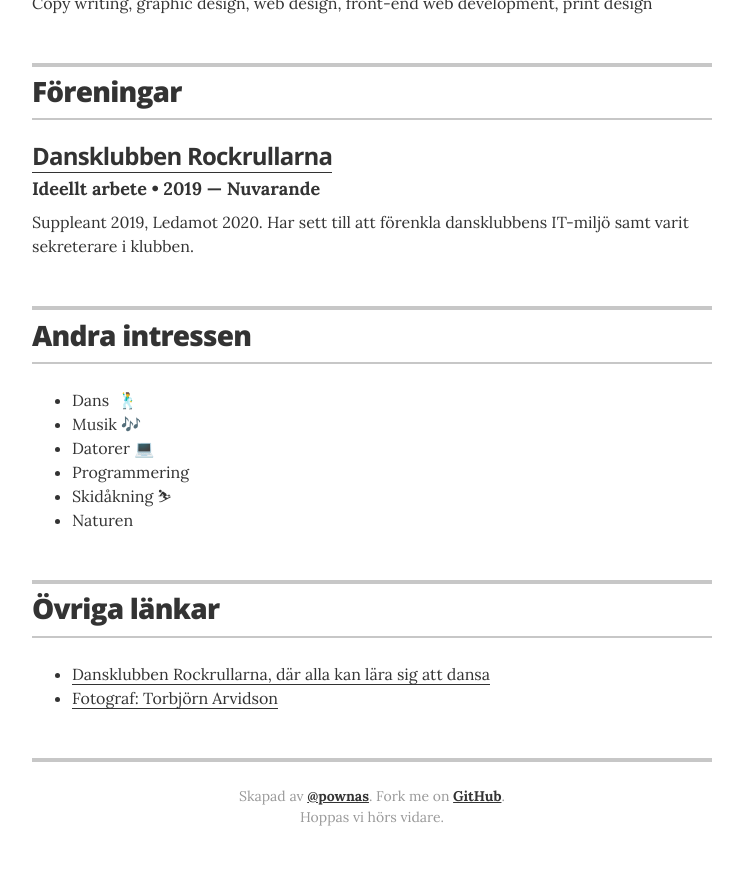
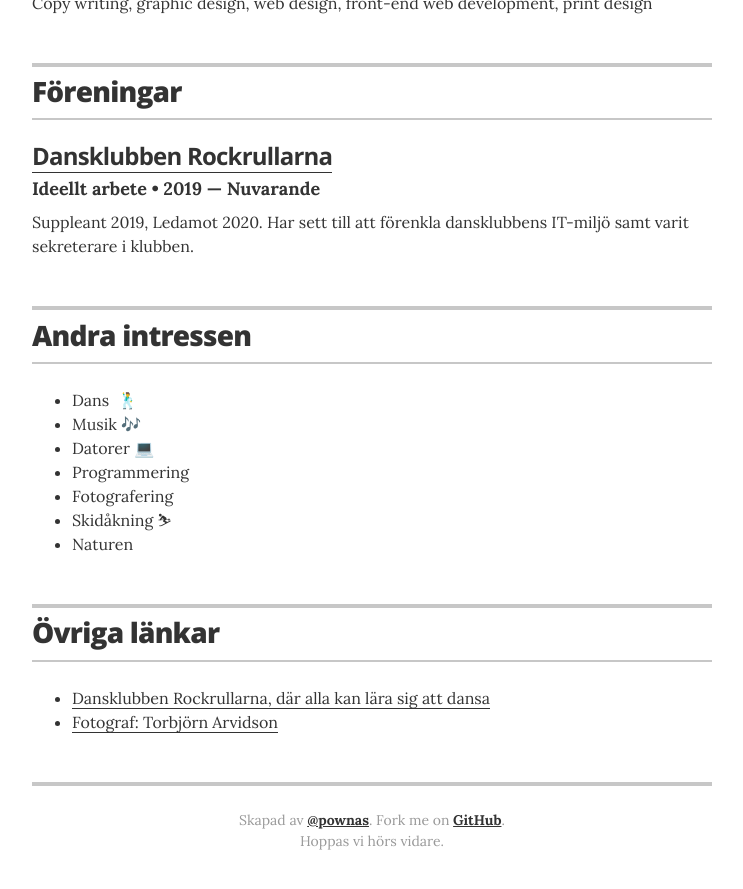
Before and after one commit to pownas/CV, a Jekyll site: the page built from index.html, in a window 1280 px wide and 900 px high, scrolled down 2140 px. Shown: the top 889 px of the window, without its empty margins (268-1011 px from the left). Built offline with Jekyll 4.4.1, drawn with Linux system fonts in a browser that asks for light colours.

Commit message:
Update interests.yml

```diff
--- a/_data/interests.yml
+++ b/_data/interests.yml
@@ -3,5 +3,6 @@
 - description: "Musik 🎶"
 - description: "Datorer 💻"
 - description: "Programmering "
+- description: "Fotografering "
 - description: "Skidåkning ⛷"
 - description: "Naturen "
```
